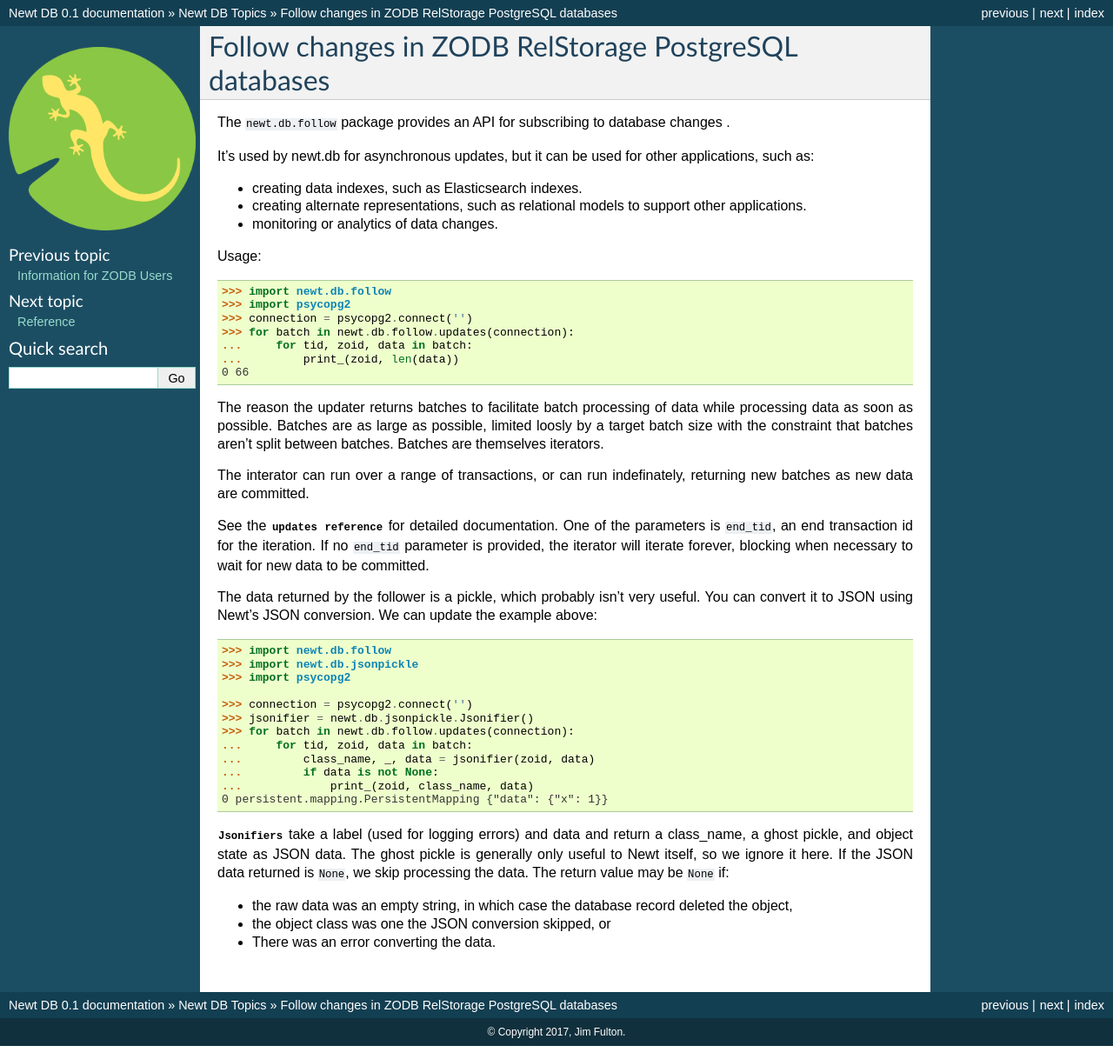
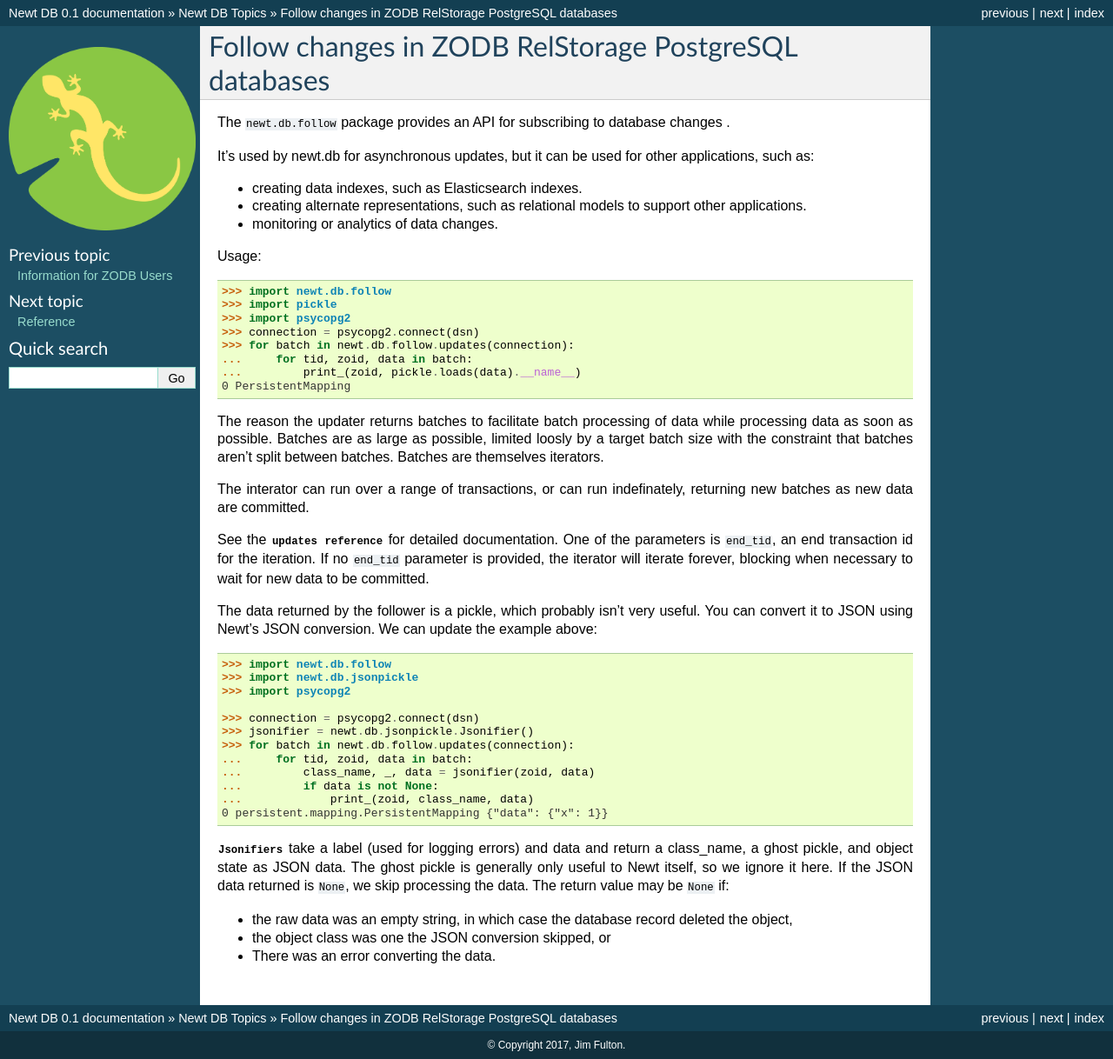
Before and after one commit to newtdb/db, a Sphinx documentation site: the page built from doc/topics/following.rst, in a window 1280 px wide. Shown: the whole page at 87% size. Built offline with Sphinx 7.4.7, drawn with Linux system fonts in a browser that asks for light colours.

```diff
--- a/doc/topics/following.rst
+++ b/doc/topics/following.rst
@@ -15,15 +15,28 @@ other applications, such as:
 
 - monitoring or analytics of data changes.
 
+.. setup
+
+  >>> import newt.db
+  >>> c = newt.db.connection(dsn)
+  >>> c.root.x = 1
+  >>> c.commit()
+  >>> c.close()
+
 Usage::
 
   >>> import newt.db.follow
+  >>> import pickle
   >>> import psycopg2
-  >>> connection = psycopg2.connect('')
+  >>> connection = psycopg2.connect(dsn)
   >>> for batch in newt.db.follow.updates(connection):
   ...     for tid, zoid, data in batch:
-  ...         print_(zoid, len(data))
-  0 66
+  ...         print_(zoid, pickle.loads(data).__name__)
+  0 PersistentMapping
+
+.. cleanup
+
+   >>> connection.close()
 
 The reason the updater returns batches to facilitate batch processing
 of data while processing data as soon as possible.  Batches are as
@@ -48,7 +61,7 @@ We can update the example above::
   >>> import newt.db.jsonpickle
   >>> import psycopg2
 
-  >>> connection = psycopg2.connect('')
+  >>> connection = psycopg2.connect(dsn)
   >>> jsonifier = newt.db.jsonpickle.Jsonifier()
   >>> for batch in newt.db.follow.updates(connection):
   ...     for tid, zoid, data in batch:
```
Also changed, not shown: other parts of doc/topics/following.rst (+4 -0 lines).
